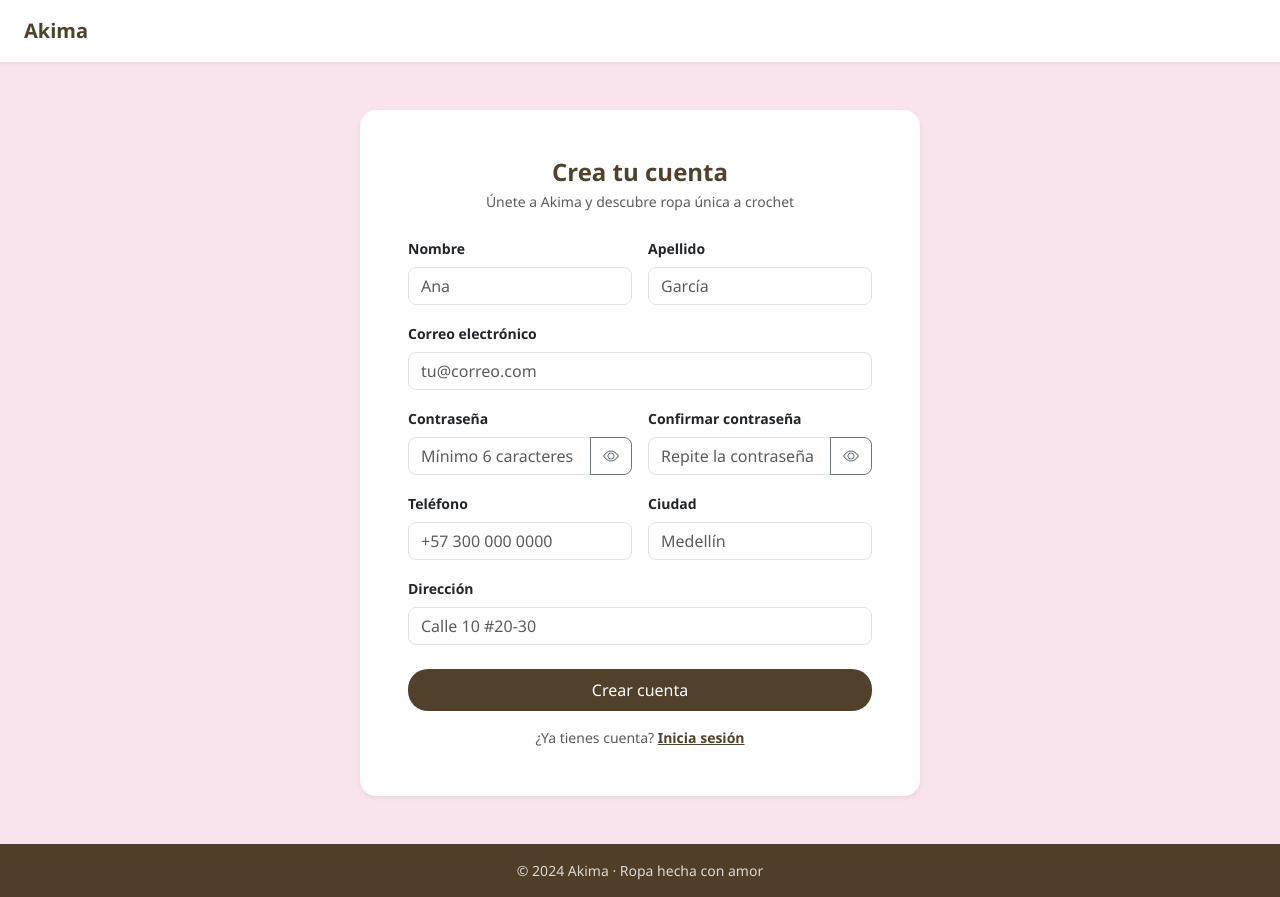
After one commit to AlysonHenao/Akima, a Django app: page /register/ in a window 1280 px wide. The commit adds this page. Run offline with Django 5.2, Linux system fonts and the light colour scheme.

Commit message:
feat: login and register implemented

```diff
--- a/Akima/urls.py
+++ b/Akima/urls.py
@@ -5,6 +5,7 @@ from django.conf.urls.static import static
 
 urlpatterns = [
     path('admin/', admin.site.urls),
+    path('', include('account.urls')),
     path('', include('product.urls')),
     path('', include('order.urls')),
     path('', include('production.urls')),
--- /dev/null
+++ b/account/urls.py
@@ -0,0 +1,8 @@
+from django.urls import path
+from . import views
+
+urlpatterns = [
+    path('register/', views.register,     name='register'),
+    path('login/',    views.login_view,   name='login'),
+    path('logout/',   views.logout_view,  name='logout'),
+]
--- a/account/views.py
+++ b/account/views.py
@@ -1,3 +1,140 @@
-from django.shortcuts import render
+from django.shortcuts import render, redirect
+from django.contrib import messages
+from django.http import HttpResponseForbidden
+from functools import wraps
+import hashlib
+from .models import User
 
-# Create your views here.
+
+def require_login(view_func):
+    @wraps(view_func)
+    def wrapper(request, *args, **kwargs):
+        if not request.session.get('user_id'):
+            messages.error(request, 'Debes iniciar sesión para acceder a esta página.')
+            return redirect('login')
+        return view_func(request, *args, **kwargs)
+    return wrapper
+
+
+def require_role(*allowed_roles):
+    def decorator(view_func):
+        @wraps(view_func)
+        def wrapper(request, *args, **kwargs):
+            if not request.session.get('user_id'):
+                messages.error(request, 'Debes iniciar sesión para acceder a esta página.')
+                return redirect('login')
+
+            user_role = request.session.get('user_role')
+            if user_role not in allowed_roles:
+                messages.error(request, 'No tienes permiso para acceder a esta página.')
+                return redirect('login')
+
+            return view_func(request, *args, **kwargs)
+        return wrapper
+    return decorator
+
+
+def hash_password(raw_password):
+    return hashlib.sha256(raw_password.encode()).hexdigest()
+
+
+def check_password(raw_password, hashed):
+    return hash_password(raw_password) == hashed
+
+
+
+def register(request):
+    """Registro público — siempre crea un usuario con rol 'cliente'."""
+    if request.session.get('user_id'):
+        return redirect('home')
+
+    if request.method == 'POST':
+        first_name  = request.POST.get('first_name', '').strip()
+        last_name   = request.POST.get('last_name', '').strip()
+        email       = request.POST.get('email', '').strip().lower()
+        password    = request.POST.get('password', '')
+        password2   = request.POST.get('password2', '')
+        phone       = request.POST.get('phone', '').strip()
+        address     = request.POST.get('address', '').strip()
+        city        = request.POST.get('city', '').strip()
+
+        if not all([first_name, last_name, email, password, phone, address, city]):
+            messages.error(request, 'Por favor completa todos los campos.')
+            return render(request, 'account/register.html', {'post': request.POST})
+
+        if password != password2:
+            messages.error(request, 'Las contraseñas no coinciden.')
+            return render(request, 'account/register.html', {'post': request.POST})
+
+        if len(password) < 6:
+            messages.error(request, 'La contraseña debe tener al menos 6 caracteres.')
+            return render(request, 'account/register.html', {'post': request.POST})
+
+        if User.objects.filter(email=email).exists():
+            messages.error(request, 'Ya existe una cuenta con ese correo.')
+            return render(request, 'account/register.html', {'post': request.POST})
+
+        user = User.objects.create(
+            first_name=first_name,
+            last_name=last_name,
+            email=email,
+            password=hash_password(password),
+            role='cliente',
+            phone=phone,
+            address=address,
+            city=city,
+        )
+
+        request.session['user_id'] = user.id
+        request.session['user_role'] = user.role
+        request.session['user_name'] = user.first_name
+
+        messages.success(request, f'¡Bienvenida, {user.first_name}! Tu cuenta fue creada.')
+        return redirect('home')
+
+    return render(request, 'account/register.html', {'post': {}})
+
+
+
+def login_view(request):
+    """Login para todos los roles. Redirige según el rol detectado."""
+    if request.session.get('user_id'):
+        return _redirect_by_role(request.session.get('user_role'))
+
+    if request.method == 'POST':
+        email    = request.POST.get('email', '').strip().lower()
+        password = request.POST.get('password', '')
+
+        try:
+            user = User.objects.get(email=email)
+        except User.DoesNotExist:
+            messages.error(request, 'Correo o contraseña incorrectos.')
+            return render(request, 'account/login.html', {'email': email})
+
+        if not check_password(password, user.password):
+            messages.error(request, 'Correo o contraseña incorrectos.')
+            return render(request, 'account/login.html', {'email': email})
+
+        request.session['user_id']   = user.id
+        request.session['user_role'] = user.role
+        request.session['user_name'] = user.first_name
+
+        messages.success(request, f'¡Bienvenida, {user.first_name}!')
+        return _redirect_by_role(user.role)
+
+    return render(request, 'account/login.html', {'email': ''})
+
+
+def _redirect_by_role(role):
+    if role == 'administrador':
+        return redirect('administrator')
+    elif role == 'empleada':
+        return redirect('employee')
+    else:
+        return redirect('home')
+
+
+def logout_view(request):
+    request.session.flush()
+    messages.success(request, 'Sesión cerrada correctamente.')
+    return redirect('login')
--- /dev/null
+++ b/templates/account/register.html
@@ -0,0 +1,149 @@
+<!DOCTYPE html>
+<html lang="es">
+<head>
+    <meta charset="UTF-8">
+    <meta name="viewport" content="width=device-width, initial-scale=1.0">
+    <title>Registrarse - Akima</title>
+    <link href="https://cdn.jsdelivr.net/npm/bootstrap@5.3.2/dist/css/bootstrap.min.css" rel="stylesheet">
+    <link href="https://cdn.jsdelivr.net/npm/bootstrap-icons@1.11.1/font/bootstrap-icons.css" rel="stylesheet">
+    <style>
+        :root { --akima-pink: #f9e4ed; --akima-brown: #3a270de0; }
+        body {
+            font-family: 'Segoe UI', sans-serif;
+            background-color: var(--akima-pink);
+            min-height: 100vh;
+            display: flex;
+            flex-direction: column;
+        }
+        .btn-akima { background-color: var(--akima-brown); color: white; border-radius: 20px; }
+        .btn-akima:hover { background-color: #5a3a0a; color: white; }
+        .form-control:focus { border-color: #e58ab0; box-shadow: 0 0 0 0.2rem rgba(229,138,176,0.25); }
+        main { flex: 1; }
+    </style>
+</head>
+<body>
+
+<nav class="bg-white px-4 py-3 d-flex justify-content-between align-items-center"
+     style="box-shadow: 0 1px 6px rgba(0,0,0,0.07);">
+    <a class="fw-bold text-decoration-none fs-5" href="/" style="color: var(--akima-brown);">Akima</a>
+</nav>
+
+{% if messages %}
+<div class="container mt-2">
+    {% for message in messages %}
+    <div class="alert alert-{{ message.tags }} alert-dismissible fade show" role="alert">
+        {{ message }}
+        <button type="button" class="btn-close" data-bs-dismiss="alert"></button>
+    </div>
+    {% endfor %}
+</div>
+{% endif %}
+
+<main class="d-flex align-items-center justify-content-center py-5">
+    <div class="card border-0 shadow-sm rounded-4 p-4 p-md-5" style="width: 100%; max-width: 560px;">
+
+        <div class="text-center mb-4">
+            <h4 class="fw-bold mb-1" style="color: var(--akima-brown);">Crea tu cuenta</h4>
+            <p class="text-muted small mb-0">Únete a Akima y descubre ropa única a crochet</p>
+        </div>
+
+        <form method="POST">
+            {% csrf_token %}
+
+            <div class="row g-3">
+                <div class="col-md-6">
+                    <label class="form-label fw-semibold small">Nombre</label>
+                    <input type="text" name="first_name" value="{{ post.first_name|default:'' }}"
+                           class="form-control rounded-3" placeholder="Ana" required>
+                </div>
+                <div class="col-md-6">
+                    <label class="form-label fw-semibold small">Apellido</label>
+                    <input type="text" name="last_name" value="{{ post.last_name|default:'' }}"
+                           class="form-control rounded-3" placeholder="García" required>
+                </div>
+
+                <div class="col-12">
+                    <label class="form-label fw-semibold small">Correo electrónico</label>
+                    <input type="email" name="email" value="{{ post.email|default:'' }}"
+                           class="form-control rounded-3" placeholder="tu@correo.com" required>
+                </div>
+
+                <div class="col-md-6">
+                    <label class="form-label fw-semibold small">Contraseña</label>
+                    <div class="input-group">
+                        <input type="password" name="password" id="pass1"
+                               class="form-control rounded-start-3"
+                               placeholder="Mínimo 6 caracteres" required>
+                        <button type="button" class="btn btn-outline-secondary rounded-end-3"
+                                onclick="togglePass('pass1','eye1')">
+                            <i class="bi bi-eye" id="eye1"></i>
+                        </button>
+                    </div>
+                </div>
+
+                <div class="col-md-6">
+                    <label class="form-label fw-semibold small">Confirmar contraseña</label>
+                    <div class="input-group">
+                        <input type="password" name="password2" id="pass2"
+                               class="form-control rounded-start-3"
+                               placeholder="Repite la contraseña" required>
+                        <button type="button" class="btn btn-outline-secondary rounded-end-3"
+                                onclick="togglePass('pass2','eye2')">
+                            <i class="bi bi-eye" id="eye2"></i>
+                        </button>
+                    </div>
+                </div>
+
+                <div class="col-md-6">
+                    <label class="form-label fw-semibold small">Teléfono</label>
+                    <input type="text" name="phone" value="{{ post.phone|default:'' }}"
+                           class="form-control rounded-3" placeholder="+57 300 000 0000" required>
+                </div>
+
+                <div class="col-md-6">
+                    <label class="form-label fw-semibold small">Ciudad</label>
+                    <input type="text" name="city" value="{{ post.city|default:'' }}"
+                           class="form-control rounded-3" placeholder="Medellín" required>
+                </div>
+
+                <div class="col-12">
+                    <label class="form-label fw-semibold small">Dirección</label>
+                    <input type="text" name="address" value="{{ post.address|default:'' }}"
+                           class="form-control rounded-3" placeholder="Calle 10 #20-30" required>
+                </div>
+            </div>
+
+            <button type="submit" class="btn btn-akima w-100 py-2 mt-4 mb-3">
+                Crear cuenta
+            </button>
+
+            <p class="text-center text-muted small mb-0">
+                ¿Ya tienes cuenta?
+                <a href="{% url 'login' %}" style="color: var(--akima-brown); font-weight: 600;">
+                    Inicia sesión
+                </a>
+            </p>
+        </form>
+    </div>
+</main>
+
+<footer class="py-3 text-center text-white" style="background-color: var(--akima-brown);">
+    <p class="small mb-0" style="opacity: 0.8;">© 2024 Akima · Ropa hecha con amor</p>
+</footer>
+
+<script src="https://cdn.jsdelivr.net/npm/bootstrap@5.3.2/dist/js/bootstrap.bundle.min.js"></script>
+<script>
+function togglePass(inputId, iconId) {
+    const input = document.getElementById(inputId);
+    const icon  = document.getElementById(iconId);
+    if (input.type === 'password') {
+        input.type = 'text';
+        icon.className = 'bi bi-eye-slash';
+    } else {
+        input.type = 'password';
+        icon.className = 'bi bi-eye';
+    }
+}
+</script>
+</body>
+</html>
```
Also changed, not shown: borrar_tabla.py (added, +8 -0 lines), order/views.py (+14 -15 lines), product/views.py (+4 -8 lines), production/views.py (+5 -10 lines), templates/account/login.html (added, +106 -0 lines), templates/shared/header_client.html (+17 -0 lines).
